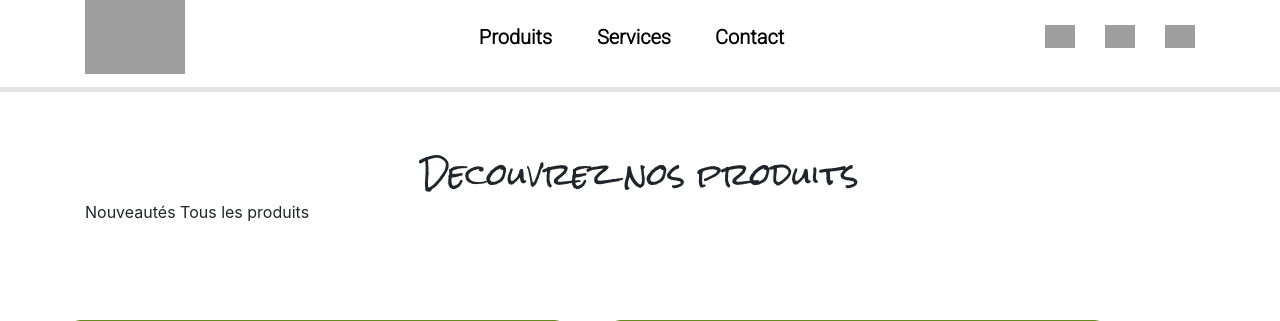
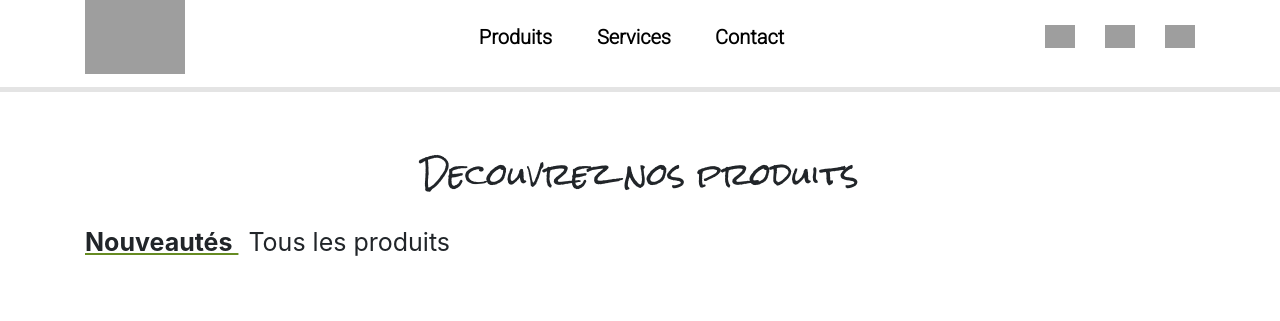
Before and after one commit to aikozz/Eco-service, a PHP site: page /Eco-service/index.php/?controle=Page&action=allProducts in a window 1280 px wide. Shown: the part 14-335 px from the top of the page. Run offline with PHP 8.4, Linux system fonts and the light colour scheme; data comes from the database, SQL or seed files in the repository; some libraries are stand-ins or nearby versions; grey boxes are pictures that could not be loaded.

Commit message:
Ajout style sur page allProducts

```diff
--- a/vue/allProducts.php
+++ b/vue/allProducts.php
@@ -3,9 +3,11 @@
 <!-- Fin du Header -->
 <section class="jumbotron  ">
     <div class="container">
-        <h1 class="jumbotron-heading DecouvrezNosProduits text-center" >Decouvrez nos produits </h1>
-        <a class="text-left" id="nouveautesProduits" onclick="showNouveautes()">Nouveautés </a>
-        <a class="text-left" id="toutProduits" onclick="showAllProduits()">Tous les produits </a>
+        <h1 class="jumbotron-heading DecouvrezNosProduits text-center" >Decouvrez nos produits </h1></br>
+        <div >
+            <a class="text-left" id="nouveautesProduits" onclick="showNouveautes()">Nouveautés </a>
+            <a class="text-left" id="toutProduits" onclick="showAllProduits()">Tous les produits </a>
+        </div>
     </div>
 </section>
 
@@ -85,6 +87,10 @@
     allArticles.style.display = "none";
     newArticles.style.display = "block";
     buttonNouveauteProduit.style.fontWeight="bold";
+    buttonNouveauteProduit.style.textDecoration="underline";
+    buttonNouveauteProduit.style.textDecorationColor="#668B22";
+    buttonToutProduits.style.textDecoration="none";
+
     buttonToutProduits.style.fontWeight="normal";
 }
 function showAllProduits() {
@@ -98,6 +104,10 @@ function showAllProduits() {
     newArticles.style.display = "none";
     buttonNouveauteProduit.style.fontWeight="normal";
     buttonToutProduits.style.fontWeight="bold";
+    buttonToutProduits.style.textDecoration="underline";
+    buttonToutProduits.style.textDecorationColor="#668B22";
+    buttonNouveauteProduit.style.textDecoration="none";
+
 }
 
 </script>
--- a/vue/css/style.css
+++ b/vue/css/style.css
@@ -24,6 +24,15 @@
     padding-bottom: 10px;
     padding-top: 10px;
 
+}
+#nouveautesProduits, #toutProduits{
+    font-size:25px;
+}
+#nouveautesProduits{
+    font-weight: bold;
+    margin-right:10px;
+    text-decoration: underline;
+    text-decoration-color: #668B22;
 
 }
 .bloc_left_price {
--- a/vue/inscription.php
+++ b/vue/inscription.php
@@ -29,7 +29,6 @@
                     <p>Mot de passe  <br><input  name="mdp" type="password" required/></p>
                     <p>Confirmez votre mot de passe  <br><input type="password" name="confirmPass" required/></p>
                     <p>N° Siret <br> <input type="text" name="siret" /></p>
-
                     <p><input type="submit" value="S'inscrire"></p>
                 </form>
             </div>
```
